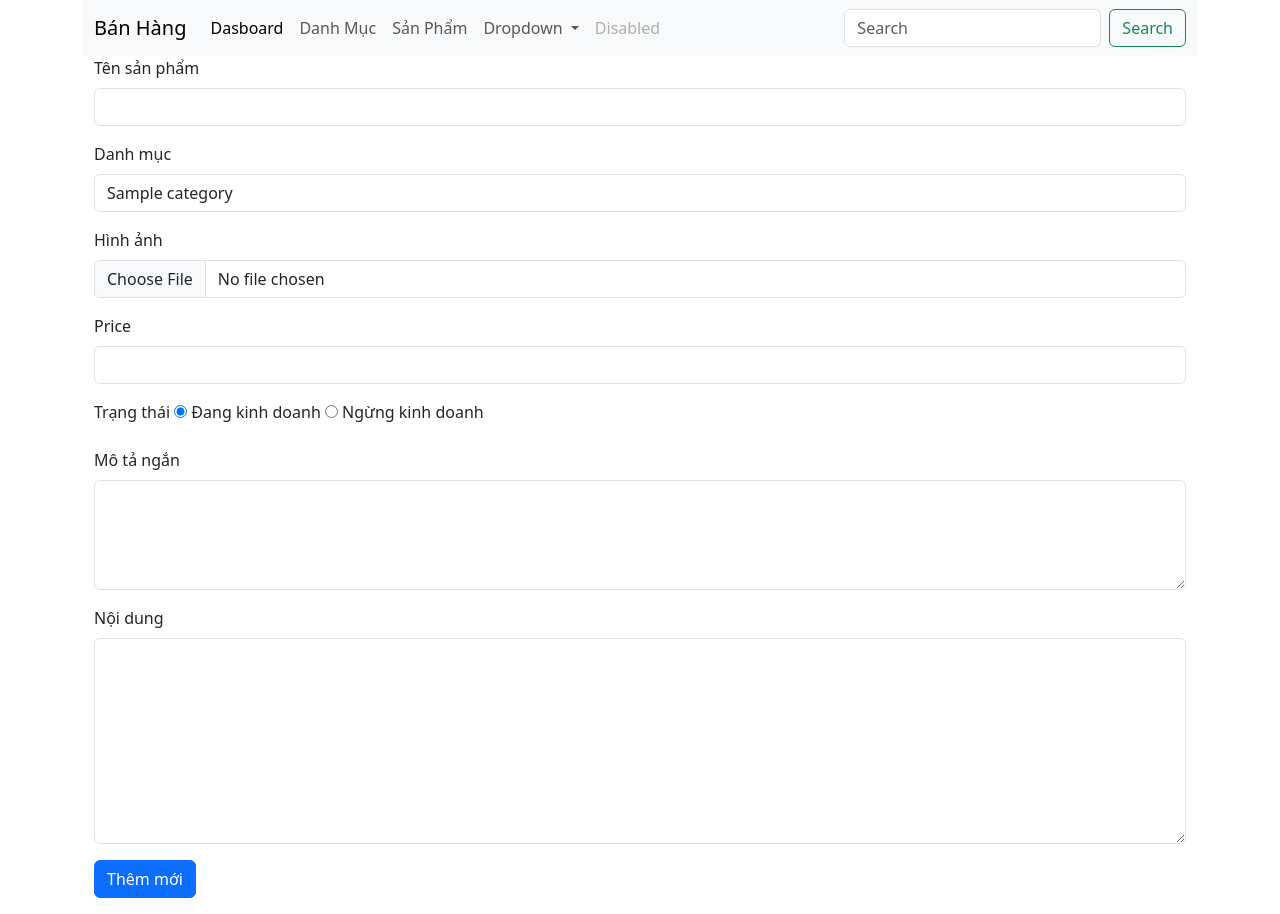
After one commit to anhdagia123/Nhom5, a PHP site: the page made by views/admin/product/add.php in a window 1280 px wide. The commit adds this page. Run offline with PHP 8.4, Linux system fonts and the light colour scheme; tables that the repository leaves empty or names only in its code hold one stand-in row (values such as "Sample post"); the template is opened without the code that fills it: most values are stand-ins (such as "Sample title", 1, 10 or a date in 2020); some libraries are stand-ins or nearby versions.

Commit message:
sản phẩm

```diff
--- a/views/admin/categories/list.php
+++ b/views/admin/categories/list.php
@@ -13,7 +13,7 @@
       <th scope="col">#ID</th>
       <th scope="col">Tên danh mục</th>
       <th scope="col">
-        <a href="<?= ADMIN_URL . '?ctl=adddm'?>" class="btn-btn-primary">Thêm mới</a>
+        <a href="<?= ADMIN_URL . '?ctl=adddm'?>" class="btn btn-primary">Thêm mới</a>
       </th>
     </tr>
   </thead>
--- /dev/null
+++ b/views/admin/product/add.php
@@ -0,0 +1,49 @@
+<?php include_once ROOT_DIR . "views/admin/header.php" ?>
+
+<div class="container">
+   <form action="<?= ADMIN_URL . '?ctl=storesp'?>" method="post"
+   enctype="multipart/form-data">
+   <div class="mb-3">
+    <label for="" class="form-label">Tên sản phẩm</label>
+    <input type="text" name="name" id="" class="form-control">
+   </div>
+    <div class="mb-3">
+    <label for="" class="form-label">Danh mục</label>
+    <select name="category_id" id="" class="form-control">
+        <?php foreach($categories as $cate): ?>
+            <option value="<?=$cate['id']?>">
+                <?= $cate['cate_name']?>
+            </option>
+            <?php endforeach ?>
+    </select>
+   </div>
+   <div class="mb-3">
+    <label for="" class="form-label">Hình ảnh</label>
+    <input type="file" name="image" id="" class="form-control">
+   </div>
+    <div class="mb-3">
+    <label for="" class="form-label">Price</label>
+    <input type="number" name="price" step="0.1"  id="" class="form-control">
+   </div>
+    <div class="mb-3">
+    <label for="" class="form-label">Trạng thái</label>
+    <input type="radio" name="status" value="1" checked> Đang kinh doanh
+    <input type="radio" name="status" value="0" id=""> Ngừng kinh doanh
+   </div>
+<div class="mb-3">
+    <label for="" class="form-label">Mô tả ngắn</label>
+    <textarea name="description" rows="4" class="form-control" id=""></textarea>
+   </div>
+   <div class="mb-3">
+    <label for="" class="form-label">Nội dung</label>
+    <textarea name="content" rows="8" class="form-control" id=""></textarea>
+   </div>
+   <div class="mb-3">
+    <button type="submit" class="btn btn-primary">Thêm mới</button>
+
+
+   </div>
+</form>
+</div>
+
+<?php include_once ROOT_DIR . "views/admin/footer.php" ?>
```
Also changed, not shown: admin/index.php (+9 -0 lines), controllers/Admin/AdminCategoryController.php (+35 -28 lines), controllers/Admin/AdminProductController.php (added, +54 -0 lines), views/admin/product/list.php (added, +44 -0 lines), images/z6211968500438_c054c3ccc4c8b55dfd8301cad03584b8.jpg (added), views/admin/product/edit.php (added).
